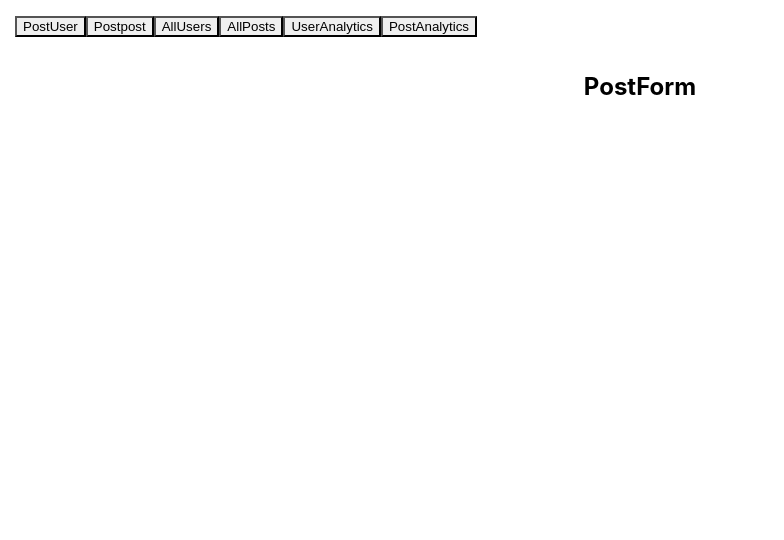
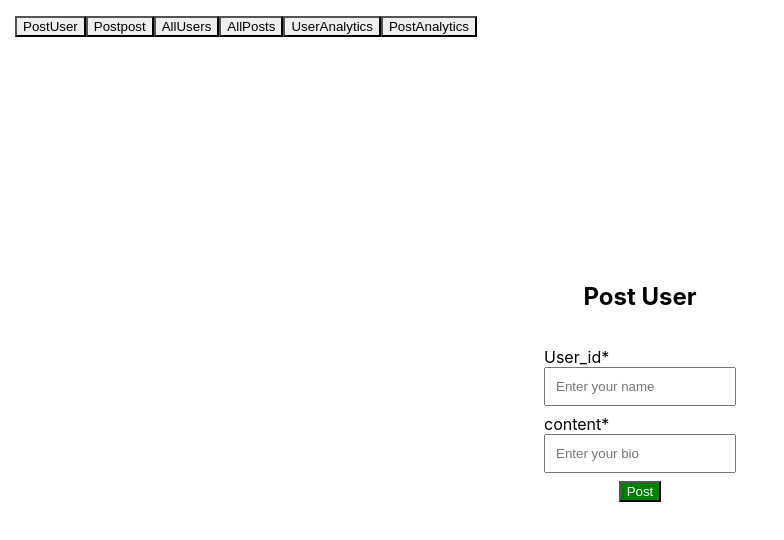
Before and after one commit to Yasin051197/adobe_assignment, a React (Create React App) app in the folder adobe_assignment_app/: page /post in a window 1280 px wide. Shown: the top 540 px of the page, without its empty margins (0-784 px from the left). Built offline with nearby package versions, Linux system fonts and the light colour scheme.

Commit message:
added user analytics functionality

```diff
--- a/adobe_assignment_app/src/components/PostAnalytics.jsx
+++ b/adobe_assignment_app/src/components/PostAnalytics.jsx
@@ -10,7 +10,7 @@ const gettoplikedposts=async()=>{
 }
 const PostAnalytics = () => {
     const [count,setCount]=useState(0)
-    const [Top5posts,setTop5Posts]=useState([])
+    const [top5posts,setTop5Posts]=useState([])
     useEffect(()=>{
         getPostsCount().then((res)=>setCount(res.data.count))
         gettoplikedposts().then((res)=>setTop5Posts(res.data.top_liked_posts))
@@ -20,7 +20,7 @@ const PostAnalytics = () => {
         <Navbar />
        <Heading>PostAnalytics</Heading>
        <Text fontWeight={'bold'} >Total posts:- {count}</Text>
-       {Top5posts.map((el)=>(
+       {top5posts.map((el)=>(
         <div id="top5posts" key={el._id}>
             <Text>ID:- {el._id}</Text>
             <Text>Content:- {el.content}</Text>
--- a/adobe_assignment_app/src/components/PostForm.jsx
+++ b/adobe_assignment_app/src/components/PostForm.jsx
@@ -1,14 +1,145 @@
-import { Heading } from '@chakra-ui/react'
-import React from 'react'
-import Navbar from './Navbar'
+import {
+    Flex,
+    Box,
+    FormControl,
+    FormLabel,
+    Input,
+    InputGroup,
+    InputRightElement,
+    Stack,
+    Button,
+    Heading,
+    Text,
+    useColorModeValue,
+    useToast
+  } from '@chakra-ui/react';
+  import { useState } from 'react';
 
-const PostForm = () => {
-  return (
-    <div>
+  import { Link } from 'react-router-dom';
+  import { useNavigate } from 'react-router-dom';
+  import Navbar from './Navbar';
+
+  export default function PostForm() {
+
+    const initial={
+            user_id:"",
+            content:""
+    }
+
+    const [post,setPost]=useState(initial);
+    const AleretMsg = useToast()
+    const [loading, setloading] = useState(false);
+    const navigate=useNavigate();
+
+    const handlechange=(e)=>{
+
+      const {name,value}=e.target;
+
+      setPost({...post,[name]:value});
+
+    }
+
+    const handleSubmit = async(e) => {
+      e.preventDefault();
+          setloading(true)
+          try{
+
+            let res=await fetch("https://adobe-assignment-server.onrender.com/posts",{
+              method:'POST',
+              headers:{
+                "Content-Type":"application/json"
+              },
+              body:JSON.stringify(post),
+
+            }).then((res)=>res.json())
+            console.log(post)
+
+            setloading(false);
+            // AleretMsg({
+            //   title: `${res.msg}`,
+            //   position:"top",
+            //   status: 'success',
+            //   duration: 2000,
+            //   isClosable: true,
+            // })
+          }
+          catch(err){
+            setloading(false);
+
+            AleretMsg({
+              title: 'SignUp failed try again',
+              position:"top",
+              status: 'error',
+              duration: 3000,
+              isClosable: true,
+            })
+            console.log(err)
+          }
+    }
+    const handleEdit=()=>{
+
+    }
+    return (
+      <div>
         <Navbar />
-        <Heading>PostForm</Heading>
-    </div>
-  )
-}
+        <Flex pt={14}
+        minH={'80vh'}
+        align={'center'}
+        justify={'center'}
+        bg={useColorModeValue('gray.50', 'gray.800')}>
+        <Stack spacing={8} mx={'auto'} maxW={'lg'} py={12} px={6}>
+          <Stack align={'center'}>
+            <Heading fontSize={'4xl'} textAlign={'center'}>
+             Post User
+            </Heading>
 
-export default PostForm
+          </Stack>
+          <Box
+            rounded={'lg'}
+            bg={useColorModeValue('white', 'gray.600')}
+            boxShadow={'lg'}
+            p={8}>
+            <Stack spacing={8}>
+
+              <FormControl id="email" isRequired>
+              <FormLabel>User_id</FormLabel>
+                <Input type="taxt" name='user_id' maxLength={50} placeholder='Enter your name' value={post.user_id} onChange={handlechange}/>
+              </FormControl>
+              <FormControl id="password" isRequired>
+                <FormLabel>content</FormLabel>
+                <InputGroup>
+                  <Input type='text' placeholder='Enter your bio' name="content" maxLength={200} value={post.content} onChange={handlechange}/>
+                </InputGroup>
+
+              </FormControl>
+                <Flex justifyContent={"space-evenly"}>
+                <Button
+                onClick={handleSubmit}
+                 isLoading={loading}
+                  loadingText="Submitting"
+                  color={'white'}
+                  size="lg"
+                  bg={'green'}
+                >
+                  Post
+                </Button>
+                {/* <Button
+                onClick={handleEdit}
+                isLoading={loading}
+                  loadingText="Submitting"
+                  color={'white'}
+                  size="lg"
+                  bg={'green'}
+
+                >
+                  Edit
+                </Button> */}
+                </Flex>
+            </Stack>
+          </Box>
+        </Stack>
+      </Flex>
+      </div>
+
+    );
+  }
--- a/adobe_assignment_app/src/components/UserAnalytics.jsx
+++ b/adobe_assignment_app/src/components/UserAnalytics.jsx
@@ -5,16 +5,28 @@ import axios from 'axios'
 const getUsersCount=async()=>{
     return await axios.get('https://adobe-assignment-server.onrender.com/analytics/users')
 }
+const getTop5users=async()=>{
+    return await axios.get('https://adobe-assignment-server.onrender.com/analytics/users/top-active')
+}
 const UserAnalytics = () => {
     const [count,setCount]=useState(0)
+    const [top5users,setTop5Users]=useState([])
     useEffect(()=>{
         getUsersCount().then((res)=>setCount(res.data.count))
+        getTop5users().then((res)=>setTop5Users(res.data.top_5_users))
     },[])
   return (
     <div>
         <Navbar />
         <Heading>UserAnalytics</Heading>
         <Text fontWeight={'bold'} >Total users:- {count}</Text>
+        {top5users.map((el)=>(
+        <div id="top5posts" key={el._id}>
+            <Text>ID:- {el._id}</Text>
+            <Text>name:- {el.name}</Text>
+            <Text>postCount:- {el.postCount}</Text>
+        </div>
+       ))}
         </div>
   )
 }
```
